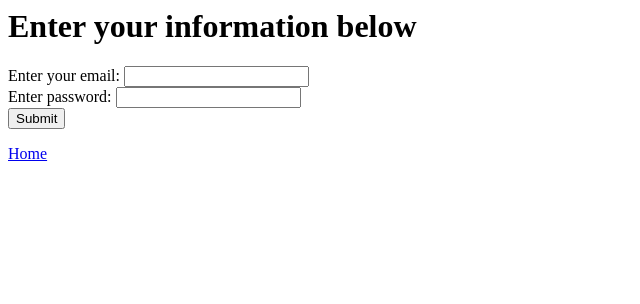
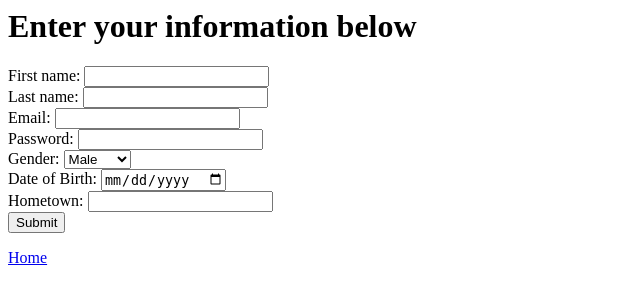
Before and after one commit to yap-ryan/photoshare-sql-project, a Flask app: page /register in a window 1280 px wide. Shown: the top 304 px of the page, without its empty margins (0-640 px from the left). Run offline with Flask 2, Linux system fonts and the light colour scheme; data that the repository does not hold is empty.

Commit message:
Implemented registration page with integration with mysql database, we can now create users

```diff
--- a/app.py
+++ b/app.py
@@ -9,6 +9,7 @@
 # see links for further understanding
 ###################################################
 
+from os import environ
 import flask
 from flask import Flask, Response, request, render_template, redirect, url_for
 from flaskext.mysql import MySQL
@@ -22,10 +23,10 @@ app = Flask(__name__)
 app.secret_key = 'super secret string'  # Change this!
 
 #These will need to be changed according to your creditionals
-app.config['MYSQL_DATABASE_USER'] = 'root'
-app.config['MYSQL_DATABASE_PASSWORD'] = 'MySQLPass420!'
-app.config['MYSQL_DATABASE_DB'] = 'photoshareTEST2'
-app.config['MYSQL_DATABASE_HOST'] = 'localhost'
+app.config['MYSQL_DATABASE_USER'] = environ.get('MYSQL_DATABASE_USER')
+app.config['MYSQL_DATABASE_PASSWORD'] = environ.get('MYSQL_DATABASE_PASSWORD')
+app.config['MYSQL_DATABASE_DB'] = environ.get('MYSQL_DATABASE_DB')
+app.config['MYSQL_DATABASE_HOST'] = environ.get('MYSQL_DATABASE_HOST')
 mysql.init_app(app)
 
 #begin code used for login
@@ -121,15 +122,20 @@ def register():
 @app.route("/register", methods=['POST'])
 def register_user():
 	try:
+		first_name=request.form.get('first_name')
+		last_name=request.form.get('last_name')
 		email=request.form.get('email')
 		password=request.form.get('password')
+		gender=request.form.get('gender')
+		date_of_birth=request.form.get('date_of_birth')
+		hometown=request.form.get('hometown')
 	except:
 		print("couldn't find all tokens") #this prints to shell, end users will not see this (all print statements go to shell)
 		return flask.redirect(flask.url_for('register'))
 	cursor = conn.cursor()
 	test =  isEmailUnique(email)
 	if test:
-		print(cursor.execute("INSERT INTO User (email, password) VALUES ('{0}', '{1}')".format(email, password)))
+		print(cursor.execute("INSERT INTO User (first_name, last_name, email, password, gender, date_of_birth, hometown, contribution_score) VALUES ('{0}', '{1}', '{2}', '{3}', '{4}', '{5}', '{6}', 0)".format(first_name, last_name, email, password, gender, date_of_birth, hometown)))
 		conn.commit()
 		#log user in
 		user = User()
@@ -137,7 +143,7 @@ def register_user():
 		flask_login.login_user(user)
 		return render_template('hello.html', name=email, message='Account Created!')
 	else:
-		print("couldn't find all tokens")
+		print("email not unique")
 		return flask.redirect(flask.url_for('register'))
 
 def getUsersPhotos(uid):
@@ -147,13 +153,13 @@ def getUsersPhotos(uid):
 
 def getUserIdFromEmail(email):
 	cursor = conn.cursor()
-	cursor.execute("SELECT user_id  FROM User WHERE email = '{0}'".format(email))
+	cursor.execute("SELECT user_id FROM User WHERE email = '{0}'".format(email))
 	return cursor.fetchone()[0]
 
 def isEmailUnique(email):
 	#use this to check if a email has already been registered
 	cursor = conn.cursor()
-	if cursor.execute("SELECT email  FROM User WHERE email = '{0}'".format(email)):
+	if cursor.execute("SELECT email FROM User WHERE email = '{0}'".format(email)):
 		#this means there are greater than zero entries with that email
 		return False
 	else:
--- a/requirements.txt
+++ b/requirements.txt
@@ -6,3 +6,4 @@ requests
 Werkzeug
 cryptography
 python-dotenv
+Flask-Datepicker
--- a/templates/register.html
+++ b/templates/register.html
@@ -11,10 +11,25 @@
         </div>
         <div id="content">
             <form method="post" action="{{ url_for('register_user') }}">
-                <label for="email">Enter your email:</label>
+                <label for="first_name">First name:</label>
+                <input type="text" name="first_name" /><br />
+                <label for="last_name">Last name:</label>
+                <input type="text" name="last_name" /><br />
+                <label for="email">Email:</label>
                 <input type="email" name="email" /><br />
-                <label for="password">Enter password:</label>
+                <label for="password">Password:</label>
                 <input type="password" name="password" /><br />
+                <label for="gender">Gender:</label>
+                <select name = "gender">
+                    <option value = "m" selected>Male</option>
+                    <option value = "f">Female</option>
+                    <option value = "n">Other</option>
+                </select>
+                <br />
+                <label for="date_of_birth">Date of Birth:</label>
+                <input type="date" name="date_of_birth" /><br />
+                <label for="hometown">Hometown:</label>
+                <input type="text" name="hometown" /><br />
                 <input type="submit" />
             </form>
          </div>
```
Also changed, not shown: 1 other file.
